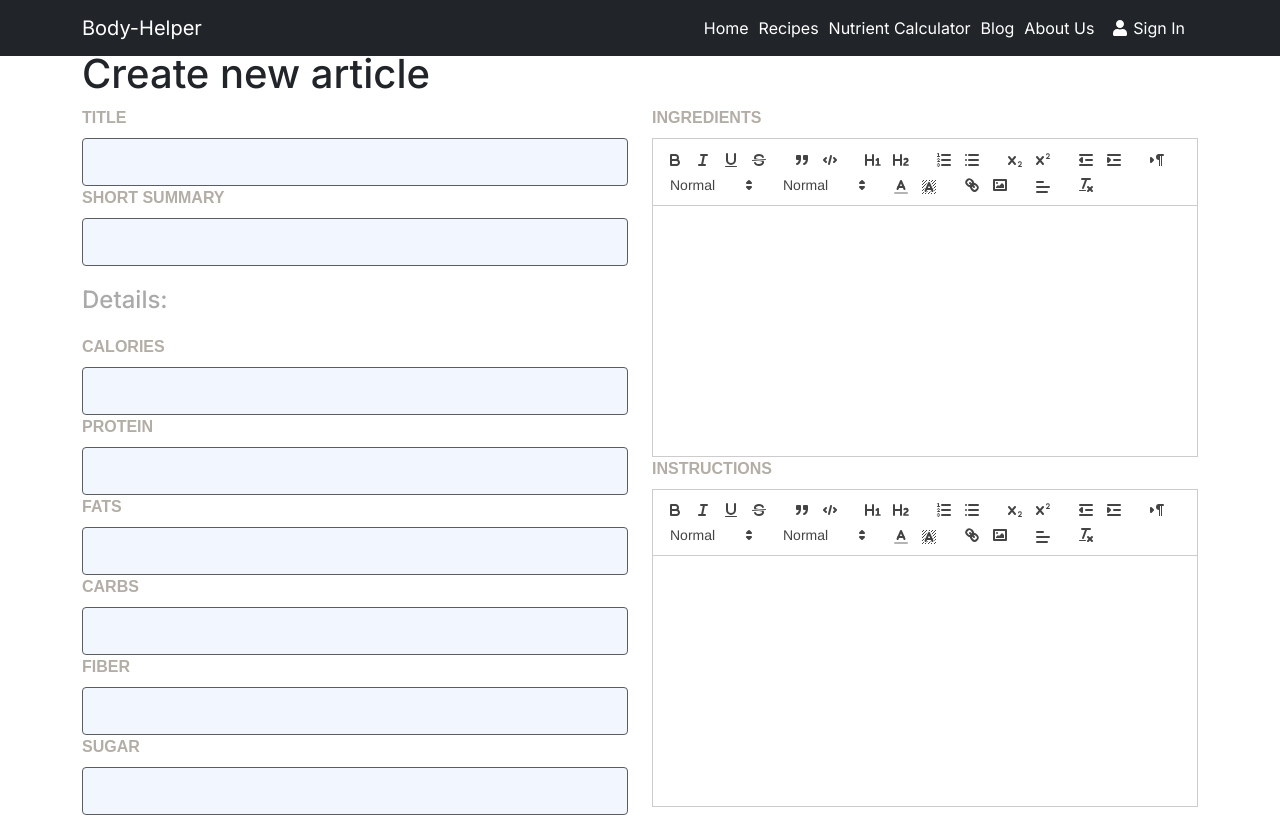
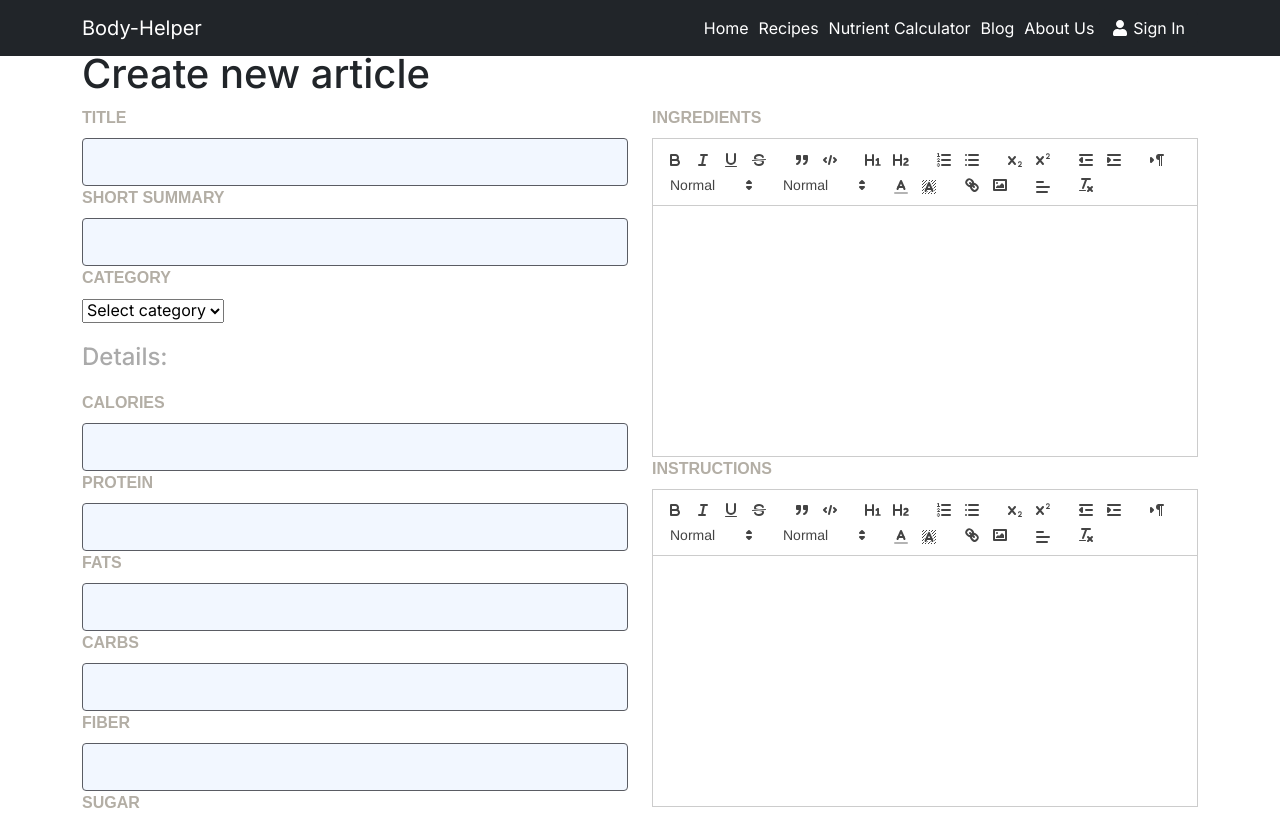
Before and after one commit to ivanStefanovBalinov/body-helper-site, a Next.js app in the folder body-helper-web/: page /admin/recipes/create in a window 1280 px wide. Shown: the top 817 px of the page. Built offline with nearby package versions, Linux system fonts and the light colour scheme; no server answers.

Commit message:
update recipe model and add controller

```diff
--- a/body-helper-web/db/models/Recipe.model.js
+++ b/body-helper-web/db/models/Recipe.model.js
@@ -78,6 +78,10 @@ const recipeSchema = new mongoose.Schema(
       required: true,
       default: 0,
     },
+    category: {
+      type: String,
+      required: true,
+    },
     numComments: {
       type: Number,
       required: true,
--- a/body-helper-web/lib/recipes.js
+++ b/body-helper-web/lib/recipes.js
@@ -34,6 +34,7 @@ export async function createRecipe(formData) {
     sugar: formData.get("sugar"),
     author: formData.get("author"),
     image: formData.get("image"),
+    category: formData.get("category"),
   };
 
   if (
--- a/body-helper-web/src/app/admin/recipes/create/page.js
+++ b/body-helper-web/src/app/admin/recipes/create/page.js
@@ -54,6 +54,17 @@ const CreateRecipe = () => {
               <div>
                 <label htmlFor="summary">Short Summary</label>
                 <input type="text" id="summary" name="summary" required />
+              </div>
+              <div>
+                <label htmlFor="category">Category</label>
+                <select id="category" name="category" required>
+                  <option value={"chicken"}>Select category</option>
+                  <option value={"meat"}>Meat</option>
+                  <option value={"seafood"}>Sea Food</option>
+                  <option value={"lowcarbs"}>Low Carbs</option>
+                  <option value={"salad"}>Salad</option>
+                  <option value={"vegetarian"}>Vegetarian</option>
+                </select>
               </div>
               <h4 style={{ color: "#aaa", margin: "20px 0px" }}>Details:</h4>
               <div>
--- a/body-helper-web/src/components/Nutrient Calculator/NutrientCalculator.jsx
+++ b/body-helper-web/src/components/Nutrient Calculator/NutrientCalculator.jsx
@@ -173,6 +173,7 @@ const NutrientCalculator = () => {
                 <option value={200}>200 g</option>
                 <option value={300}>300 g</option>
                 <option value={400}>400 g</option>
+                <option value={500}>500 g</option>
               </Form.Select>
             </Form.Group>
             <Col md={3}>
```
